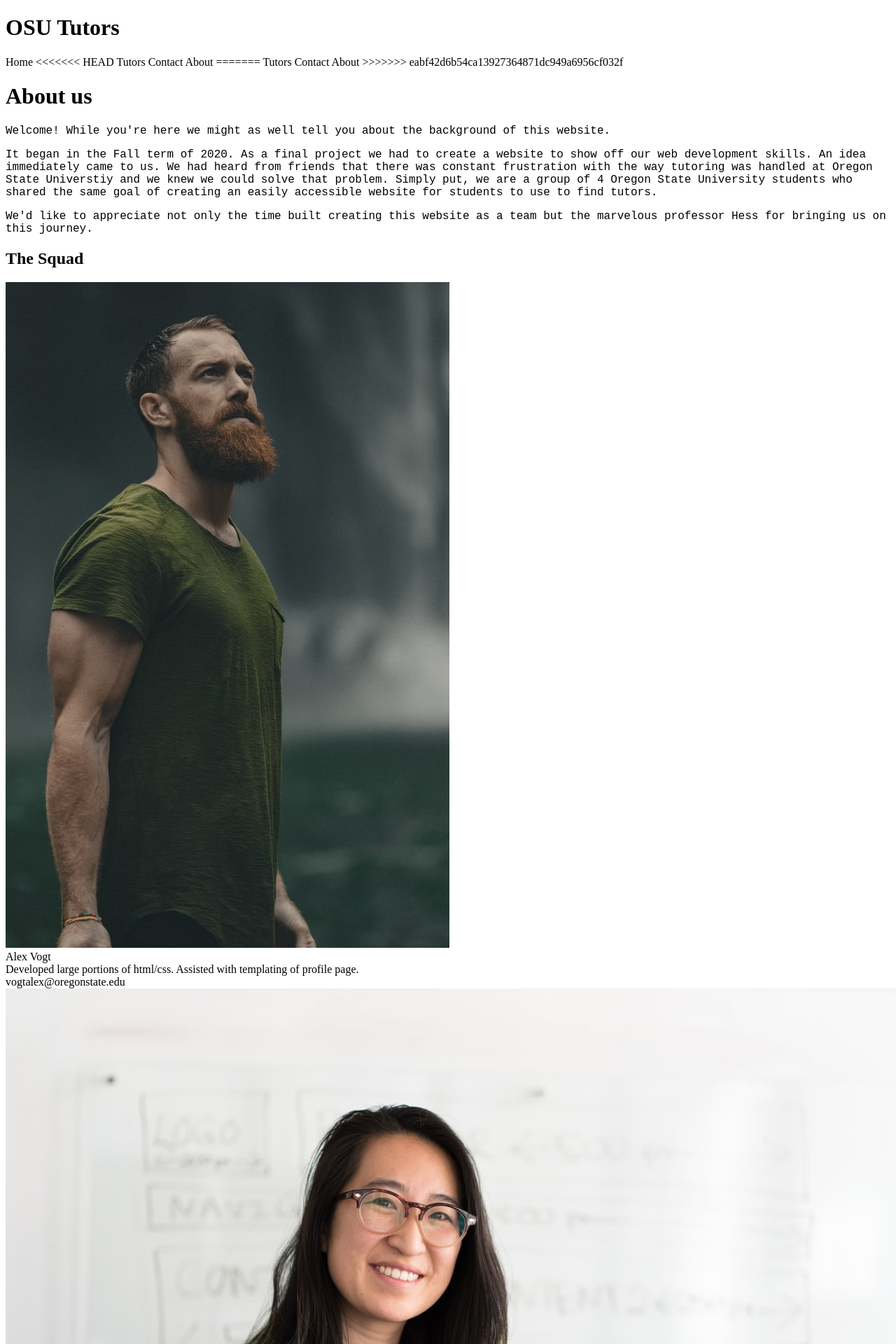
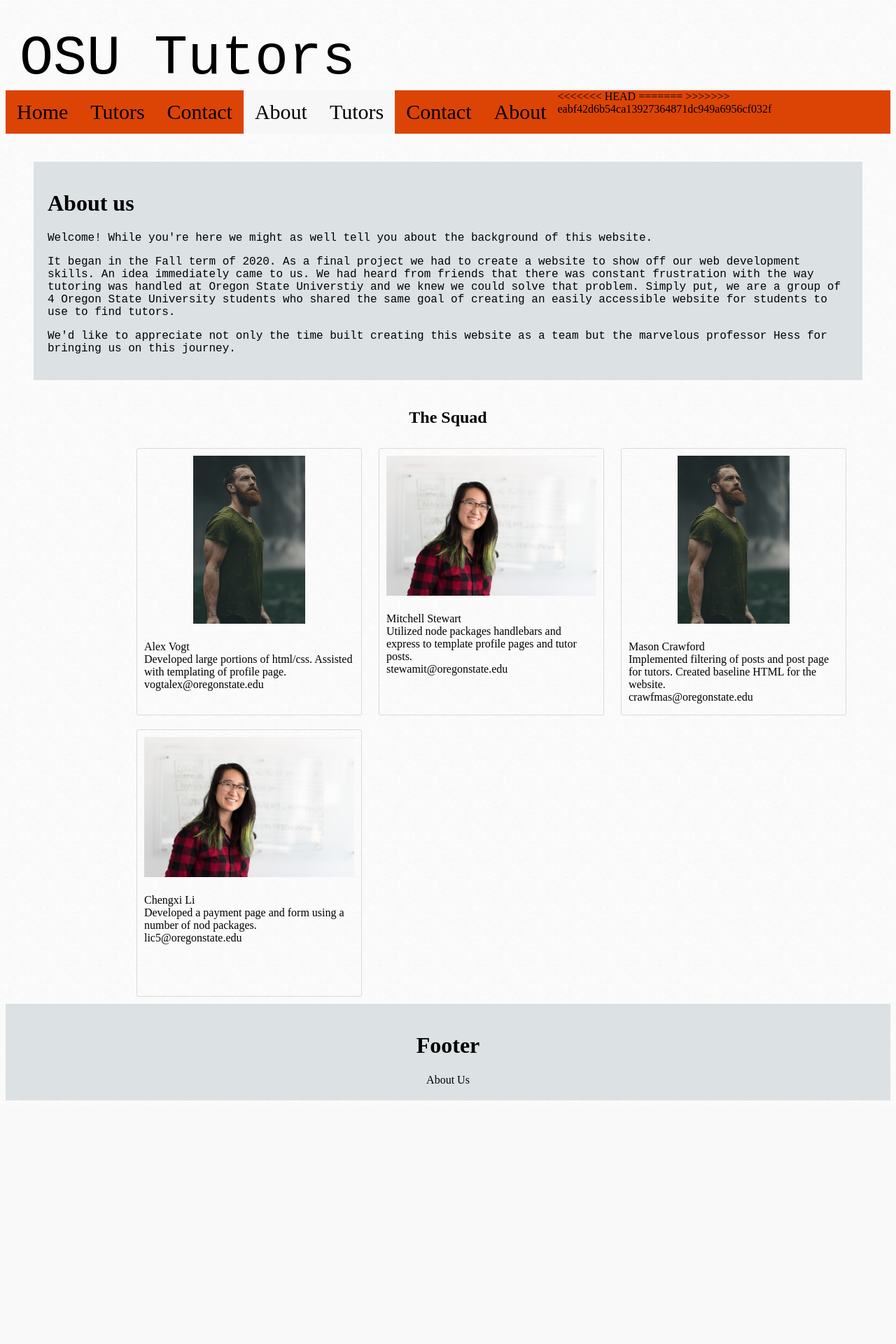
Before and after one commit to vogtalex/tutor-website, a Node server app: page /about.html in a window 1280 px wide; the page is wider, and only the part inside the window is pictured. Shown: the top 1920 px of that part at 70% size. After the commit the page ends 1572 px from the top of that part, so only its background shows below. Run offline with Node 20, Linux system fonts and the light colour scheme; some libraries are stand-ins or nearby versions.

Commit message:
Deleted this shit that was all over the file
<<<<<<< HEAD

=======

>>>>>>> eabf42d6b54ca13927364871dc949a6956cf032f

```diff
--- a/public/style.css
+++ b/public/style.css
@@ -2,7 +2,6 @@
     text-decoration: none;
     color: #000;
 }
-<<<<<<< HEAD
 
 a:hover {
     text-decoration: underline;
@@ -12,8 +11,6 @@
     font-family: "Courier New", Courier, monospace;
 };
 
-=======
-
 a:hover {
     text-decoration: underline;
 }
@@ -22,18 +19,13 @@
     font-family: "Courier New", Courier, monospace;
 };
 
->>>>>>> eabf42d6b54ca13927364871dc949a6956cf032f
 header {
     background-color: #dc4405;
     display: flex;
     align-items: center;
     position: relative;
 }
-<<<<<<< HEAD
 
-=======
-
->>>>>>> eabf42d6b54ca13927364871dc949a6956cf032f
 .site-title {
     font-family: "Courier New", Courier, monospace;
     font-size: 80px;
@@ -41,28 +33,20 @@
     margin: 0 0 0 20px;
     padding-top: 30px;
 }
-<<<<<<< HEAD
 
 .site-title a:hover{
     text-decoration: none;
 }
 
-=======
-
 .site-title a:hover{
     text-decoration: none;
 }
 
->>>>>>> eabf42d6b54ca13927364871dc949a6956cf032f
 .navbar {
     background-color: #dc4405;
     overflow: hidden;
 }
-<<<<<<< HEAD
 
-=======
-
->>>>>>> eabf42d6b54ca13927364871dc949a6956cf032f
 .navbar a{
     float: left;
     color: black;
@@ -71,49 +55,29 @@
     text-decoration: none;
     font-size: 30px;
 }
-<<<<<<< HEAD
 
-=======
-
->>>>>>> eabf42d6b54ca13927364871dc949a6956cf032f
 .navbar a:hover{
     text-decoration: underline;
     color: #f7f7f7;
     background-color: #000000;
 }
-<<<<<<< HEAD
 
-=======
-
->>>>>>> eabf42d6b54ca13927364871dc949a6956cf032f
 .navbar a.active {
     text-decoration: none;
     color: #000000;
     background-color: #f7f7f7;
 }
-<<<<<<< HEAD
 
-=======
-
->>>>>>> eabf42d6b54ca13927364871dc949a6956cf032f
 .tutor-img-container img {
     max-height: 240px;
     max-width: 300px;
 }
-<<<<<<< HEAD
 
-=======
-
->>>>>>> eabf42d6b54ca13927364871dc949a6956cf032f
 .tutor-info-container {
     width: 100%;
     margin-top: 20px;
 }
-<<<<<<< HEAD
 
-=======
-
->>>>>>> eabf42d6b54ca13927364871dc949a6956cf032f
 .tutor-contents {
     display: flex;
     flex-direction: column;
@@ -121,11 +85,7 @@
     height: 100%;
     width: 100%;
 }
-<<<<<<< HEAD
 
-=======
-
->>>>>>> eabf42d6b54ca13927364871dc949a6956cf032f
 .tutor {
     display: inline-block;
     vertical-align: top;
@@ -136,11 +96,7 @@
     border: 2px solid #dadada;
     border-radius: 3px;
 }
-<<<<<<< HEAD
 
-=======
-
->>>>>>> eabf42d6b54ca13927364871dc949a6956cf032f
 #tutor-modal-backdrop {
     position: fixed;
     top: 0;
@@ -150,11 +106,7 @@
     z-index: 1000;
     background-color: rgba(0, 0, 0, 0.85);
 }
-<<<<<<< HEAD
 
-=======
-
->>>>>>> eabf42d6b54ca13927364871dc949a6956cf032f
 #tutor-modal {
     position: fixed;
     top: 0;
@@ -164,19 +116,15 @@
     z-index: 1010;
     overflow: scroll;
 }
-<<<<<<< HEAD
 
 .hidden {
     display: none;
 }
 
-=======
-
 .hidden {
     display: none;
 }
 
->>>>>>> eabf42d6b54ca13927364871dc949a6956cf032f
 .modal-dialog {
     width: auto;
     max-width: 600px;
@@ -186,29 +134,17 @@
     background-color: #fff;
     border-radius: 15px;
 }
-<<<<<<< HEAD
 
-=======
-
->>>>>>> eabf42d6b54ca13927364871dc949a6956cf032f
 .modal-header {
     position: relative;
     padding: 10px 20px;
 }
-<<<<<<< HEAD
 
-=======
-
->>>>>>> eabf42d6b54ca13927364871dc949a6956cf032f
 .modal-header h3 {
     margin: 0;
     font-size: 28px;
 }
-<<<<<<< HEAD
 
-=======
-
->>>>>>> eabf42d6b54ca13927364871dc949a6956cf032f
 #modal-close {
     position: absolute;
     right: 10px;
@@ -219,20 +155,12 @@
     padding: 0;
     cursor: pointer;
 }
-<<<<<<< HEAD
 
-=======
-
->>>>>>> eabf42d6b54ca13927364871dc949a6956cf032f
 .modal-body {
     padding: 20px;
 }
 
-<<<<<<< HEAD
 body {
-=======
-body {
->>>>>>> eabf42d6b54ca13927364871dc949a6956cf032f
     background: url("images/cream_dust.png") repeat 0 0;
 }
 
@@ -391,11 +319,8 @@
   padding: 20px;
   width: 97%;
   min-width: 100px;
-<<<<<<< HEAD
   min-height: 500px;
-=======
   min-height: 500px;
->>>>>>> eabf42d6b54ca13927364871dc949a6956cf032f
 }
 
 .profile-head-content {
@@ -418,12 +343,9 @@
 }
 
 .profile-side-content{
-<<<<<<< HEAD
   display: inline-block;
   position: relative;
-=======
   position: absolute;
->>>>>>> eabf42d6b54ca13927364871dc949a6956cf032f
   left: 50%;
   bottom: 33%;
   font-size: 20px;
@@ -445,7 +367,6 @@
   padding: 10px;
   font-size: 20px;
 }
-<<<<<<< HEAD
 
 .tutorFilterContent{
   display: flex;
@@ -495,5 +416,3 @@
   font-family: "Courier New", Courier, monospace;
   text-align: center;
 }
-=======
->>>>>>> eabf42d6b54ca13927364871dc949a6956cf032f
```
